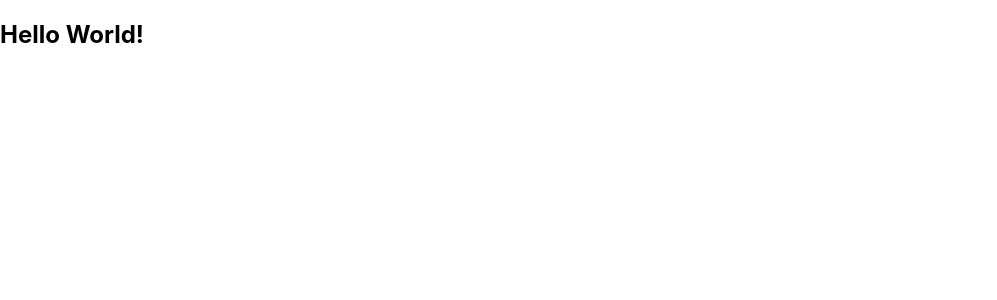
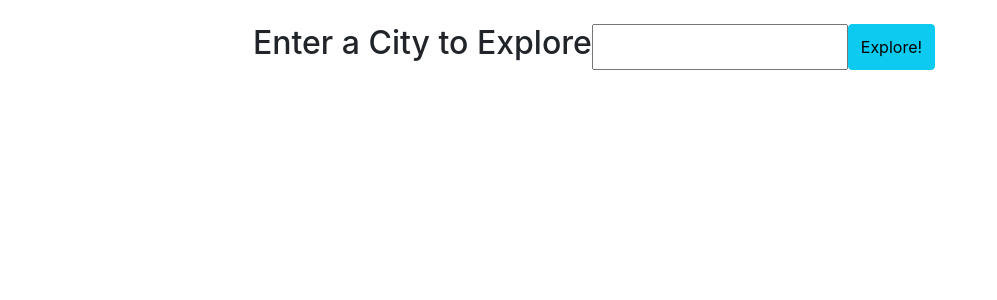
Before and after one commit to jinman36/city-explorer, a React (Create React App) app: page / in a window 1280 px wide. Shown: the top 300 px of the page, without its empty margins (0-997 px from the left). Built offline with nearby package versions, Linux system fonts and the light colour scheme.

Commit message:
completed card 2, site pulls cityname and lat/long

```diff
--- a/public/index.html
+++ b/public/index.html
@@ -6,8 +6,12 @@
   <meta name="viewport" content="width=device-width, initial-scale=1" />
   <meta name="theme-color" content="#000000" />
   <meta name="description" content="Web site created using create-react-app" />
-  <link rel="manifest" href="%PUBLIC_URL%/manifest.json" />
-  <title>React App</title>
+  <link
+  rel="stylesheet"
+  href="https://cdn.jsdelivr.net/npm/bootstrap@5.1.1/dist/css/bootstrap.min.css"
+  integrity="sha384-F3w7mX95PdgyTmZZMECAngseQB83DfGTowi0iMjiWaeVhAn4FJkqJByhZMI3AhiU"
+  crossorigin="anonymous"/>
+  <title>City Explorer</title>
 </head>
 
 <body>
--- a/src/App.js
+++ b/src/App.js
@@ -1,11 +1,58 @@
+import React from 'react';
 import './App.css';
+import axios from 'axios';
+import Button from 'react-bootstrap/Button'
+import Container from 'react-bootstrap/Container'
+import Row from 'react-bootstrap/Row'
+import Col from 'react-bootstrap/Col'
 
-function App() {
-  return (
-    <>
-    <h2>Hello World!</h2>
-    </>
-  );
+class App extends React.Component {
+  constructor(props) {
+    super(props);
+    this.state = {
+      cityName: '',
+      locationObj: {}
+    }
+  }
+
+  getLocation = async () => {
+    let apiKey = 'pk.a4a323609b1a833bc130851d6a2b59ec';
+    let url = `https://us1.locationiq.com/v1/search.php?key=${apiKey}&q=${this.state.cityName}&format=json`;
+    let locData = await axios.get(url)
+    let oneObject = locData.data[0]
+    this.setState({ locationObj: oneObject })
+    console.log(oneObject);
+  };
+
+
+  render() {
+    return (
+      <>
+        <Container className='d-flex justify-content-center m-4'>
+          <h2>Enter a City to Explore</h2>
+          <input onChange={(event) => this.setState({ cityName: event.target.value })}>
+          </input>
+          <Button variant="info" onClick={this.getLocation}>
+            Explore!
+          </Button>
+
+        </Container>
+        {this.state.locationObj.display_name &&
+          <Container>
+            <Row>
+              <Col><h2>City Name: {this.state.locationObj.display_name}</h2></Col>
+            </Row>
+            <Row>
+              <Col><h2>Latitude: {this.state.locationObj.lat}</h2></Col>
+              <Col><h2>longitude: {this.state.locationObj.lon}</h2></Col>
+            </Row>
+          </Container>
+        }
+      </>
+    );
+
+
+  }
 }
 
 export default App;
```
Also changed, not shown: 1 other file (tests, documents, lock files or other folders).
